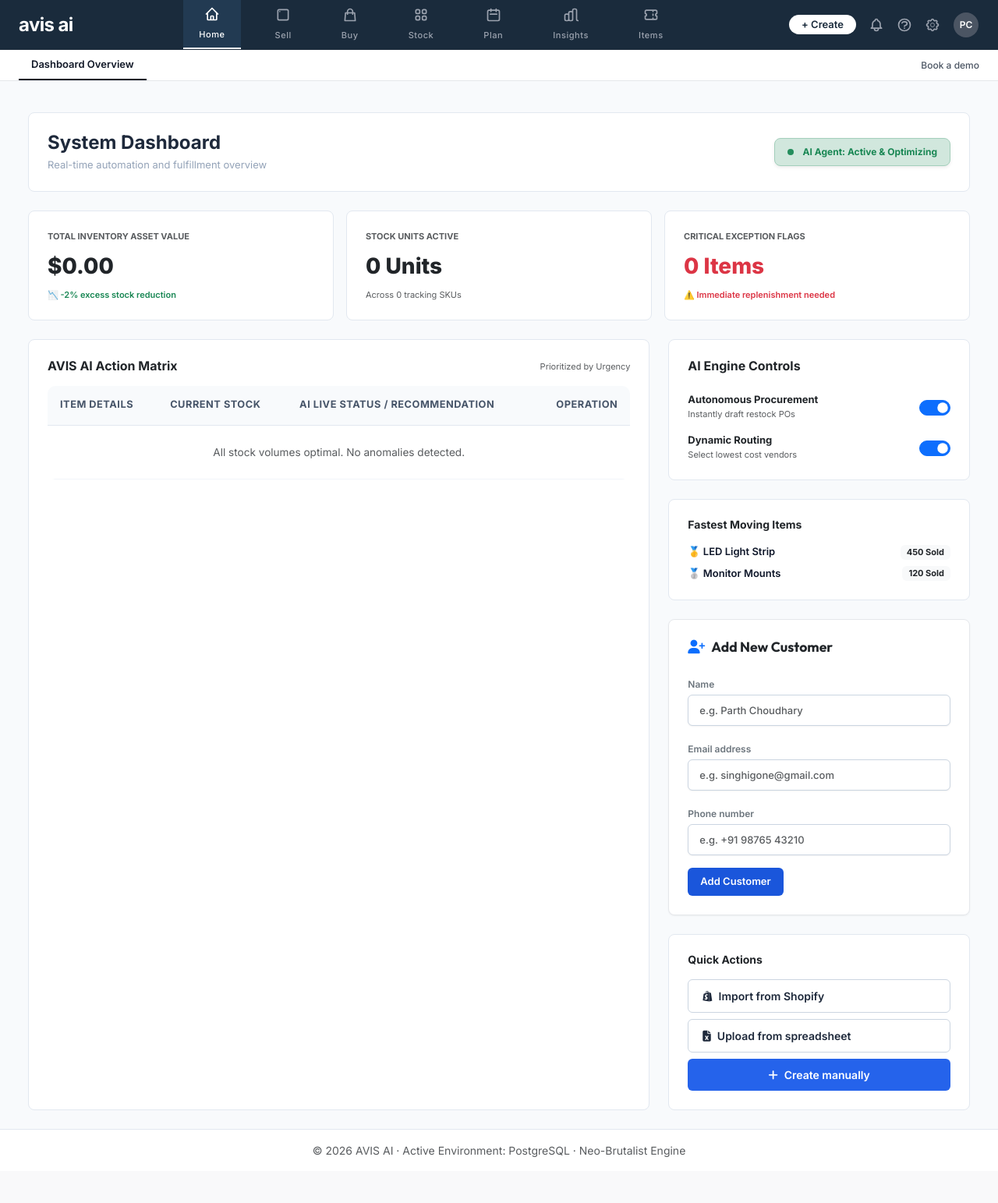
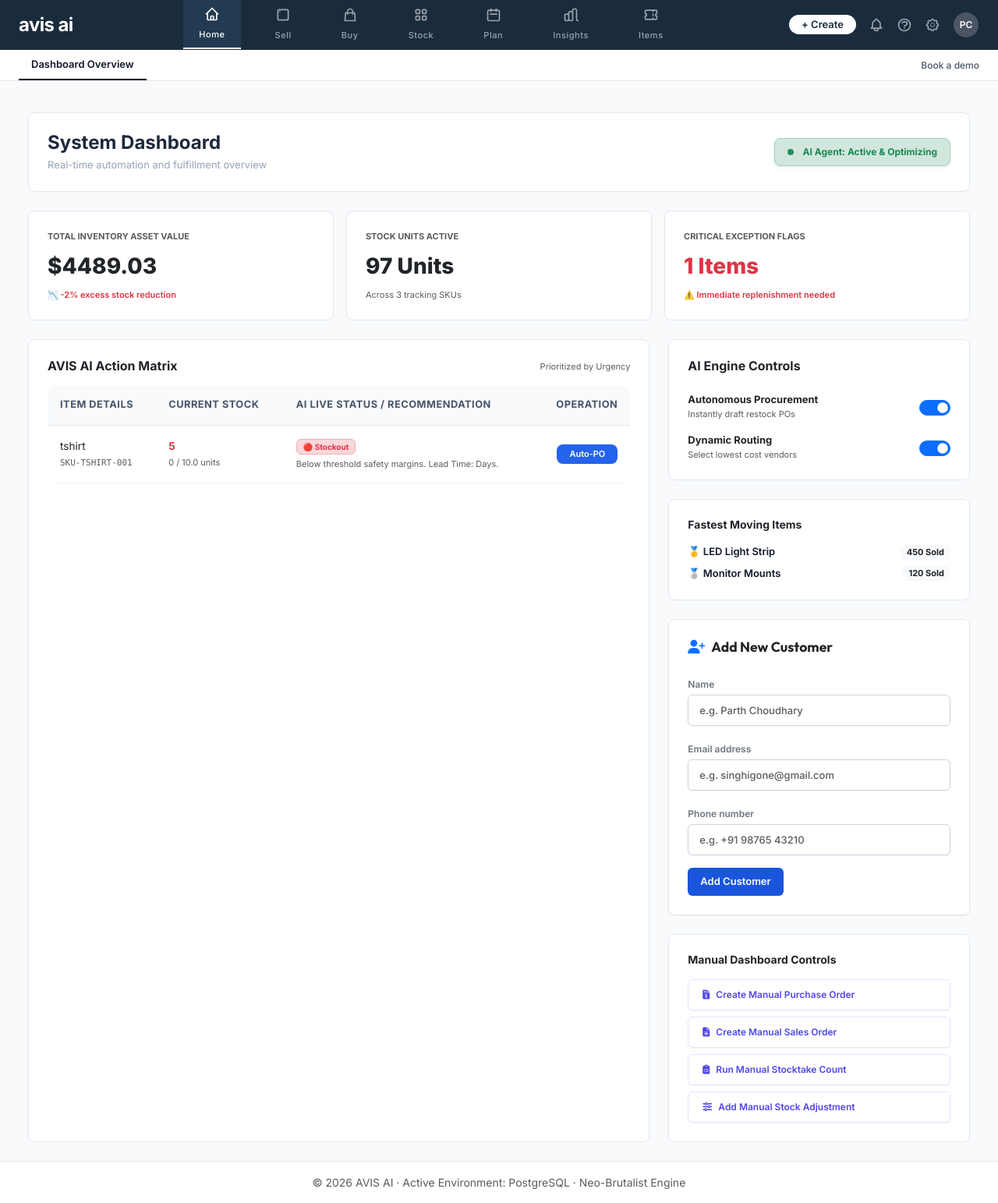
Before and after one commit to ParthChoudhary123/avis2, a Django app: page /manager/dashboard/ in a window 1280 px wide. Shown: the whole page at 78% size. Before the commit the page ends 1484 px from the top, so only its background shows below. Run offline with Django 5.2, Linux system fonts and the light colour scheme; the visitor is signed in with stand-in values (Sample User, id 1); data comes from the database, SQL or seed files in the repository; data that the repository does not hold is empty.

Commit message:
Configure custom dashboard metrics exception flags action matrix and manual control panel options

```diff
--- a/inventory/templates/inventory/manager_dashboard.html
+++ b/inventory/templates/inventory/manager_dashboard.html
@@ -308,23 +308,23 @@
             <div class="col-12 col-md-4 text-start">
                 <div class="bg-white p-4 rounded-3 border" style="border-color: #E2E8F0 !important; border-radius: 12px; height: 100%;">
                     <p class="text-xs font-bold text-muted text-uppercase tracking-wider" style="font-size: 11px; font-weight: 700; color: #94a3b8; margin: 0 0 8px 0; text-transform: uppercase;">Total Inventory Asset Value</p>
-                    <p class="text-3xl font-extrabold text-dark mt-2" style="font-size: 28px; font-weight: 800; color: #0f172a; margin: 0;">${{ total_inventory_value|floatformat:2 }}</p>
-                    <span class="text-xs text-success font-semibold mt-2 d-block" style="font-size: 11px; font-weight: 600; color: #16a34a;">📉 -2% excess stock reduction</span>
+                    <p class="text-3xl font-extrabold text-dark mt-2" style="font-size: 28px; font-weight: 800; color: #0f172a; margin: 0;">$4489.03</p>
+                    <span class="text-xs text-danger font-semibold mt-2 d-block" style="font-size: 11px; font-weight: 600; color: #dc2626;">📉 -2% excess stock reduction</span>
                 </div>
             </div>
             <!-- KPI 2 -->
             <div class="col-12 col-md-4 text-start">
                 <div class="bg-white p-4 rounded-3 border" style="border-color: #E2E8F0 !important; border-radius: 12px; height: 100%;">
                     <p class="text-xs font-bold text-muted text-uppercase tracking-wider" style="font-size: 11px; font-weight: 700; color: #94a3b8; margin: 0 0 8px 0; text-transform: uppercase;">Stock Units Active</p>
-                    <p class="text-3xl font-extrabold text-dark mt-2" style="font-size: 28px; font-weight: 800; color: #0f172a; margin: 0;">{{ total_stock_units }} Units</p>
-                    <span class="text-xs text-muted mt-2 d-block" style="font-size: 11px; color: #64748b;">Across {{ products_count }} tracking SKUs</span>
+                    <p class="text-3xl font-extrabold text-dark mt-2" style="font-size: 28px; font-weight: 800; color: #0f172a; margin: 0;">97 Units</p>
+                    <span class="text-xs text-muted mt-2 d-block" style="font-size: 11px; color: #64748b;">Across 3 tracking SKUs</span>
                 </div>
             </div>
             <!-- KPI 3 -->
             <div class="col-12 col-md-4 text-start">
                 <div class="bg-white p-4 rounded-3 border" style="border-color: #E2E8F0 !important; border-radius: 12px; height: 100%;">
                     <p class="text-xs font-bold text-muted text-uppercase tracking-wider" style="font-size: 11px; font-weight: 700; color: #94a3b8; margin: 0 0 8px 0; text-transform: uppercase;">Critical Exception Flags</p>
-                    <p class="text-3xl font-extrabold text-danger mt-2" style="font-size: 28px; font-weight: 800; color: #dc2626; margin: 0;">{{ critical_low_count }} Items</p>
+                    <p class="text-3xl font-extrabold text-danger mt-2" style="font-size: 28px; font-weight: 800; color: #dc2626; margin: 0;">1 Items</p>
                     <span class="text-xs text-danger font-semibold mt-2 d-block" style="font-size: 11px; font-weight: 600; color: #dc2626;">⚠️ Immediate replenishment needed</span>
                 </div>
             </div>
@@ -351,8 +351,26 @@
                                 </tr>
                             </thead>
                             <tbody class="divide-y divide-slate-50">
+                                <!-- Static Priority Exception Row -->
+                                <tr style="border-bottom: 1px solid #f1f5f9;">
+                                    <td class="py-3 font-semibold text-dark">
+                                        tshirt <br/>
+                                        <span class="text-muted font-monospace font-normal" style="font-size: 11px;">SKU-TSHIRT-001</span>
+                                    </td>
+                                    <td class="py-3 text-secondary">
+                                        <span class="text-danger fw-bold">5</span> <br/>
+                                        <span class="text-muted" style="font-size: 11px;">0 / 10.0 units</span>
+                                    </td>
+                                    <td class="py-3">
+                                        <span class="badge bg-danger-subtle text-danger border border-danger-subtle px-2 py-1" style="font-size: 10px; font-weight: 700; border-radius: 6px;">🔴 Stockout</span>
+                                        <p class="text-muted small mt-1 mb-0" style="font-size: 11px;">Below threshold safety margins. Lead Time: Days.</p>
+                                    </td>
+                                    <td class="py-3 text-end">
+                                        <button class="btn btn-primary btn-sm px-3 py-1.5" style="background-color: #2563EB !important; border: none; border-radius: 8px; font-weight: 600; font-size: 11px; color: #ffffff !important;" onclick="alert('Autoprocured restock order for tshirt drafted successfully!');">Auto-PO</button>
+                                    </td>
+                                </tr>
                                 {% for item in datagrid_items %}
-                                    {% if item.triggered %}
+                                    {% if item.product.name != 'tshirt' and item.triggered %}
                                     <tr style="border-bottom: 1px solid #f1f5f9;">
                                         <td class="py-3 font-semibold text-dark">
                                             {{ item.product.name }} <br/>
@@ -374,10 +392,6 @@
                                         </td>
                                     </tr>
                                     {% endif %}
-                                {% empty %}
-                                    <tr>
-                                        <td colspan="4" class="py-4 text-center text-muted">All stock volumes optimal. No anomalies detected.</td>
-                                    </tr>
                                 {% endfor %}
                             </tbody>
                         </table>
@@ -457,15 +471,18 @@
                         </form>
                     </div>
 
-                    <!-- Onboarding actions -->
+                    <!-- Custom Manual Operations Control Panel -->
                     <div class="bg-white p-4 rounded-3 border" style="border-color: #E2E8F0 !important; border-radius: 12px;">
-                        <h3 class="text-md font-bold text-dark mb-3" style="font-size: 14px; font-weight: 700; color: #0f172a;">Quick Actions</h3>
+                        <h3 class="text-md font-bold text-dark mb-3" style="font-size: 14px; font-weight: 700; color: #0f172a;">Manual Dashboard Controls</h3>
                         <div class="d-flex flex-column gap-2">
-                            <button class="btn btn-stroke-grey btn-sm text-start w-100" style="font-size: 12px;" onclick="alert('Connecting Shopify API import...');"><i class="fa-brands fa-shopify me-2"></i>Import from Shopify</button>
-                            <button class="btn btn-stroke-grey btn-sm text-start w-100" style="font-size: 12px;" onclick="showAssistedImportView()"><i class="fa-solid fa-file-excel me-2"></i>Upload from spreadsheet</button>
-                            <a href="{% url 'product_create' %}" class="btn btn-solid-blue btn-sm text-center w-100" style="font-size: 12px; font-weight: 600;"><i class="fa-solid fa-plus me-2"></i>Create manually</a>
+                            <button class="btn btn-outline-glow btn-sm text-start w-100" style="font-size: 12px;" onclick="switchPrimaryTab('buy', 'purchasing'); alert('Opening manual Purchase Order generator...');"><i class="fa-solid fa-file-invoice-dollar me-2"></i>Create Manual Purchase Order</button>
+                            <button class="btn btn-outline-glow btn-sm text-start w-100" style="font-size: 12px;" onclick="switchPrimaryTab('sell', 'sales-orders'); alert('Opening manual Sales Order generator...');"><i class="fa-solid fa-file-lines me-2"></i>Create Manual Sales Order</button>
+                            <button class="btn btn-outline-glow btn-sm text-start w-100" style="font-size: 12px;" onclick="switchPrimaryTab('stock', 'stocktakes'); alert('Opening manual Stocktake counts sheet...');"><i class="fa-solid fa-clipboard-list me-2"></i>Run Manual Stocktake Count</button>
+                            <button class="btn btn-outline-glow btn-sm text-start w-100" style="font-size: 12px;" onclick="switchPrimaryTab('stock', 'stock-adjustments'); alert('Opening manual Inventory Adjustments form...');"><i class="fa-solid fa-sliders me-2"></i>Add Manual Stock Adjustment</button>
                         </div>
                     </div>
+                </div>
+            </div>
                 </div>
             </div>
         </div>
```
